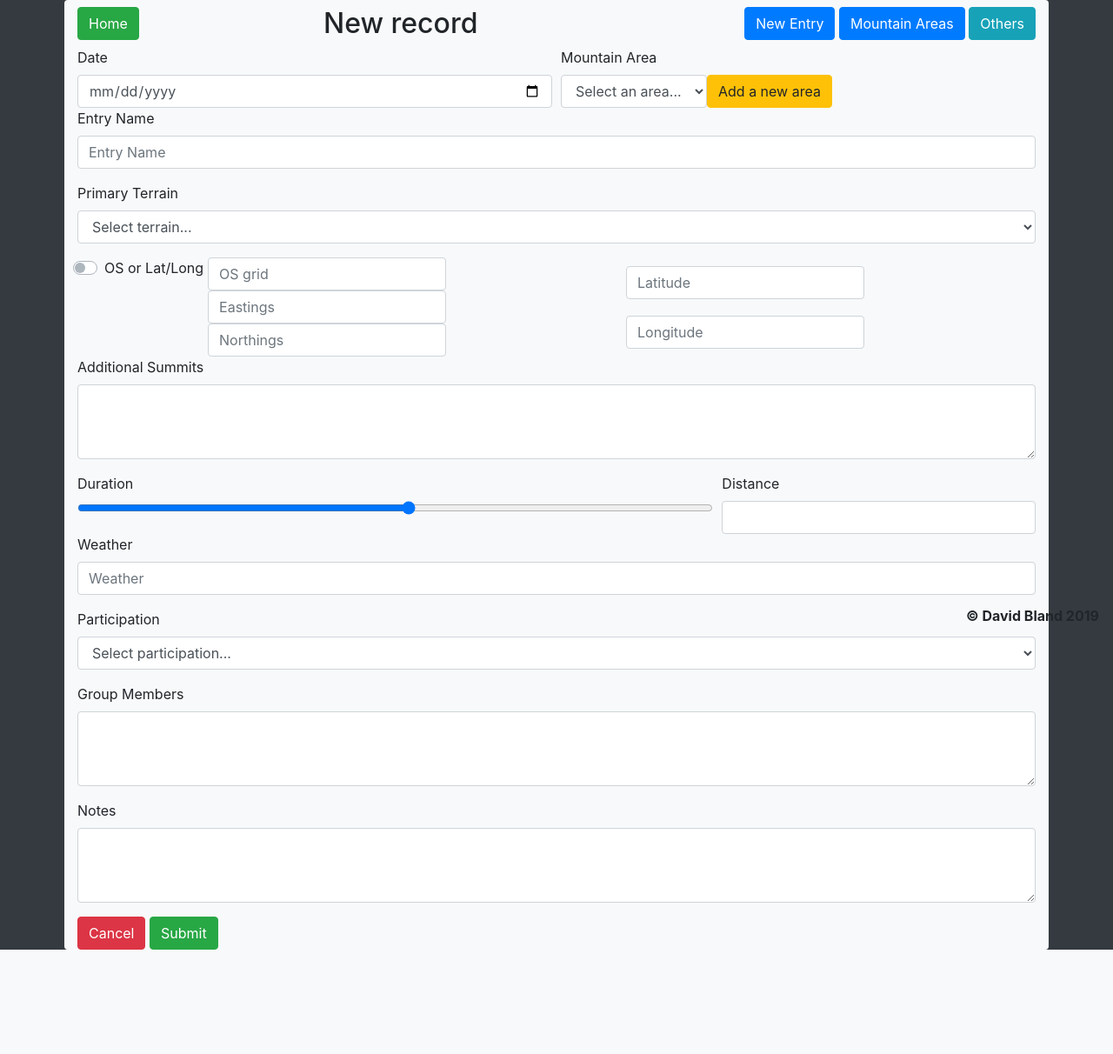
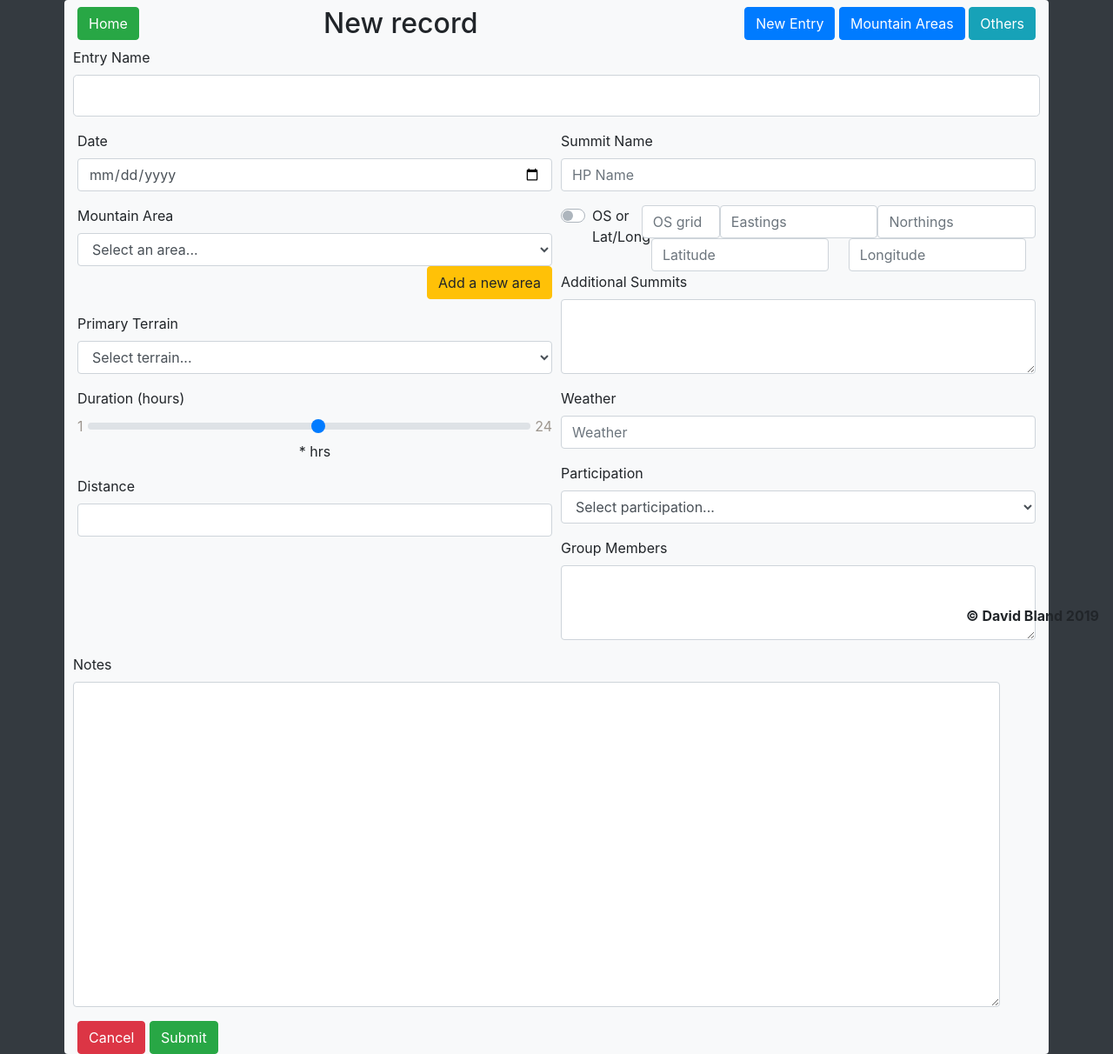
Before and after one commit to davebland/the-mountain-logbook, a Flask app: page /new in a window 1280 px wide. Shown: the part 64-1276 px from the top of the page at 87% size. Before the commit the page ends 1156 px from the top, so only its background shows below. Run offline with Flask 2, Linux system fonts and the light colour scheme; the visitor is signed in with stand-in values (Sample User, id 1); some libraries are stand-ins or nearby versions.

Commit message:
updates to record edit form layout and styling

```diff
--- a/static/css/styles.css
+++ b/static/css/styles.css
@@ -27,6 +27,28 @@ footer {
     background-color: orange;
 }
 
+/* FORMS */
+
+#inputs-highest-point-os input[type="number"] {
+    width: 40%;
+    margin: auto;
+}
+
+#inputs-highest-point-latlong input[type="number"] {
+    width: 45%;
+    margin: auto;
+}
+
+#input-duration::before {
+    content: "1";
+    padding-right: 5px;
+}
+
+#input-duration::after {
+    content: "24";
+    padding-left: 5px;
+}
+
 /* ANIMATIONS */
 
 .animate-rotate {
--- a/templates/new-edit.html
+++ b/templates/new-edit.html
@@ -11,15 +11,22 @@
             <form action="{{ url_for('create', create_type='record') }}" method="POST">
             {% endif %}
                 <div class="form-row">
+                    <div class="form-group">
+                        <!-- Entry Name -->
+                        <label for="input-entry-name">Entry Name</label>
+                        <input type="text" class="form-control form-control-lg" id="input-entry-name" name="entry_name" size="100%" splaceholder="Entry Name" value="{{ record }}">
+                    </div>
+                </div>
+                <div class="form-row">
                     <div class="col-lg">
+                        <div class="form-group">
                             <!-- Date -->
                             <label for="input-date">Date</label>
                             <input type="date" class="form-control" id="input-date" name="date" placeholder="date" value="{{ record }}">
                         </div>
-                <div class="col-lg">
                         <!-- Mountain Area -->
+                        <div class="form-group">
                             <label for="select-area-name">Mountain Area</label>
-                    <div class="form-inline">
                             <select class="form-control" id="select-area-name" name="area_id" required>
                                 <!-- Populate the select with area from the record if exist then add other options from DB, otherwise display an error message -->
                                 {% if record %}
@@ -36,14 +43,9 @@
                                 {% endif %}
                             </select>
                             <!-- Add new area button (to modal) -->
+                            <div class="text-right">
                                 <button type="button" class="btn btn-warning" data-toggle="modal" data-target="#modal-add-new-area">Add a new area</button>
                             </div>
-                </div>
-            </div>
-                <div class="form-group">
-                    <!-- Entry Name -->
-                    <label for="input-entry-name">Entry Name</label>
-                    <input type="text" class="form-control" id="input-entry-name" name="entry_name" placeholder="Entry Name" value="{{ record }}">
                         </div>
                         <div class="form-group">
                             <!-- Primary Terrain -->
@@ -60,38 +62,47 @@
                                 <option>Coastal</option>
                             </select>
                         </div>
+                        <div class="form-group">
+                            <!-- Duration -->
+                            <label for="input-duration">Duration (hours)</label>
+                            <input type="range" class="custom-range" id="input-duration" name="duration" min="1" max="24" step="1" value="{{ record }}">
+                            <div class="text-center"><span class="" id="feedback-duration-value">*</span> hrs</div>
+                        </div>
+                        <div class="form-group">
+                            <!-- Distance -->
+                            <label for="input-distance">Distance</label>
+                            <input type="number" class="form-control" id="input-distance" name="distance" value="{{ record }}">
+                        </div>
+                    </div>
+                    <div class="col-lg">
+                        <!-- Highest Point -->
+                        <div class="form-group">
+                            <label for="input-highest-point-name">Summit Name</label>
+                            <input type="text" class="form-control" id="input-highest-point-name" name="highest_point_name" placeholder="HP Name" value="{{ record }}">
+                        </div>
                         <div class="form-row">
-                    <!-- Highest Point -->
+                            <div class="col-2">
                                 <div class="custom-control custom-switch">
                                     <input type="checkbox" class="custom-control-input" id="switch-os-latlong" onchange="toggleHighestPointCoords();">
                                     <label class="custom-control-label" for="switch-os-latlong">OS or Lat/Long</label>
                                 </div>
-                    <div id="inputs-highest-point-os" class="col form-inline">
-                        <input type="text" class="form-control" id="input-os-grid" name="highest_point_os_grid" placeholder="OS grid" value="{{ record }}">
+                            </div>
+                            <div class="col-10">
+                                <div id="inputs-highest-point-os" class="form-inline">
+                                    <input type="text" class="form-control" id="input-os-grid" name="highest_point_os_grid" placeholder="OS grid" size="2" maxlength="2" value="{{ record }}">
                                     <input type="number" class="form-control" id="input-os-eastings" name="highest_point_os_eastings" placeholder="Eastings" value="{{ record }}">
                                     <input type="number" class="form-control" id="input-os-northings" name="highest_point_os_northings" placeholder="Northings" value="{{ record }}">
                                 </div>
-                    <div id="inputs-highest-point-latlong" class="col form-inline">
+                                <div id="inputs-highest-point-latlong" class="form-inline">
                                     <input type="number" class="form-control" id="input-latitude" name="highest_point_latitude" placeholder="Latitude" value="{{ record }}">
                                     <input type="number" class="form-control" id="input-longitude" name="highest_point_longitude" placeholder="Longitude" value="{{ record }}">
+                                </div>
                             </div>
                         </div>
                         <div class="form-group">
                             <!-- Additional Summits -->
                             <label for="textarea-additional-summits">Additional Summits</label>
                             <textarea class="form-control" id="textarea-additional-summits" name="additional_summits" rows="3" value="{{ record }}"></textarea>
-                </div>
-                <div class="form-row">
-                    <div class="col-lg-8">
-                        <!-- Duration -->
-                        <label for="input-duration">Duration</label>
-                        <input type="range" class="form-control-range" id="input-duration" name="duration" min="1" max="24" step="1" value="{{ record }}">
-                    </div>
-                    <div class="col-lg-4">
-                        <!-- Distance -->
-                        <label for="input-distance">Distance</label>
-                        <input type="number" class="form-control" id="input-distance" name="distance" value="{{ record }}">
-                    </div>
                         </div>
                         <div class="form-group">
                             <!-- Weather -->
@@ -118,10 +129,14 @@
                             <label for="textarea-group-members">Group Members</label>
                             <textarea class="form-control" id="textarea-group-members" name="group_members" rows="3" value="{{ record }}"></textarea>
                         </div>
+                    </div>
+                </div>
+                <div class="form-row">
                     <div class="form-group">
                         <!-- Notes -->
                         <label for="textarea-notes">Notes</label>
-                    <textarea class="form-control" id="textarea-notes" name="notes" rows="3" value="{{ record }}"></textarea>
+                        <textarea class="form-control" id="textarea-notes" name="notes" rows="15" cols="100%" value="{{ record }}"></textarea>
+                    </div>
                 </div>
                 <a href="{{ url_for('index') }}"><button type="button" class="btn btn-danger">Cancel</button></a>
                 <button type="submit" class="btn btn-success">Submit</button>
@@ -187,5 +202,10 @@
             $('#inputs-highest-point-latlong').hide();
         }
     }
+
+    // Feedback currently selected duration in form range input
+    $('#input-duration').change(function() {
+        $('#feedback-duration-value').text($(this).val());
+    })
 </script>
 {% endblock %}
```
Lines whose indentation alone changed are shown as unchanged.
